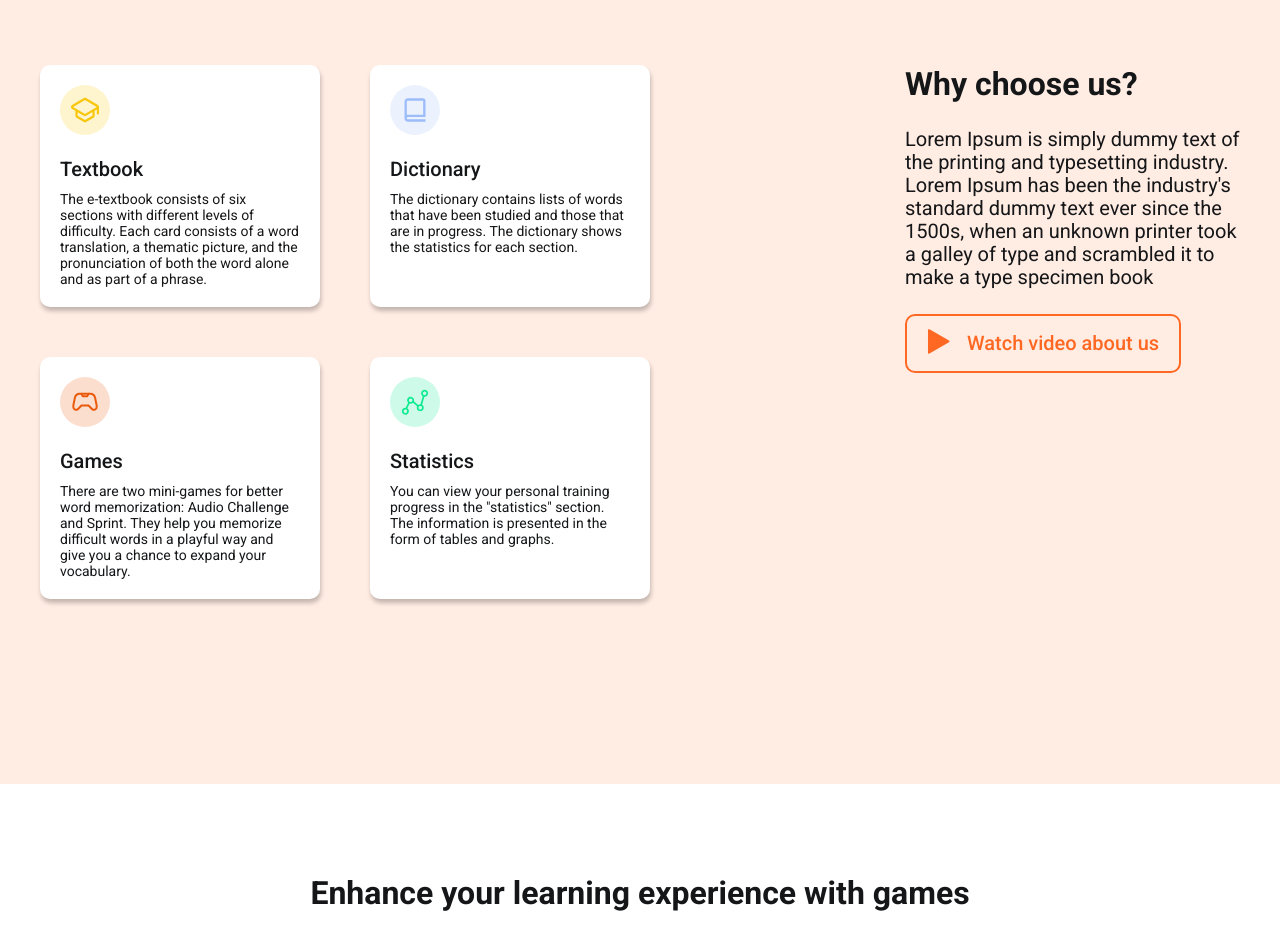
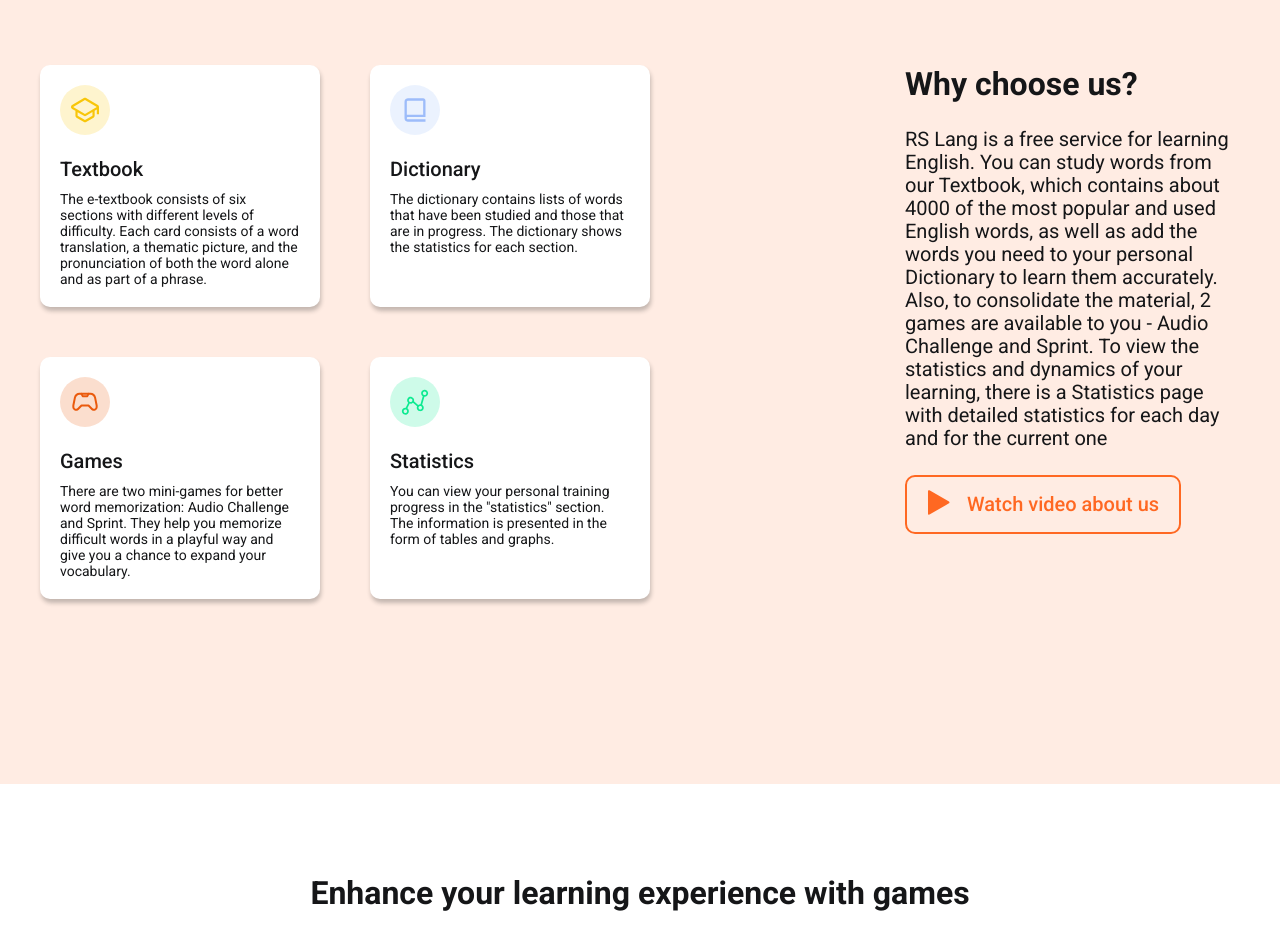
Before and after one commit to Lebedev-023046/rslang, a React (Create React App) app in the folder rs-lang/: page / in a window 1280 px wide. Shown: the part 1020-1945 px from the top of the page. Built offline with nearby package versions, Linux system fonts and the light colour scheme; a web font is replaced by a local one.

Commit message:
feat: add new text to WhyUs

```diff
--- a/rs-lang/src/components/organisms/WhyUs/WhyUs.tsx
+++ b/rs-lang/src/components/organisms/WhyUs/WhyUs.tsx
@@ -31,7 +31,7 @@ const WhyUs: React.FC = () => {
         </div>
         <div className='why-us__content'>
           <h2 className='why-us__heading'>Why choose us?</h2>
-          <p className='why-us__text'>Lorem Ipsum is simply dummy text of the printing and typesetting industry. Lorem Ipsum has been the industry&apos;s standard dummy text ever since the 1500s, when an unknown printer took a galley of type and scrambled it to make a type specimen book</p>
+          <p className='why-us__text'>RS Lang is a free service for learning English. You can study words from our Textbook, which contains about 4000 of the most popular and used English words, as well as add the words you need to your personal Dictionary to learn them accurately. Also, to consolidate the material, 2 games are available to you - Audio Challenge and Sprint. To view the statistics and dynamics of your learning, there is a Statistics page with detailed statistics for each day and for the current one</p>
           <a className='nav__link' href='#video'>
             <Button
               type='bordered'
```
